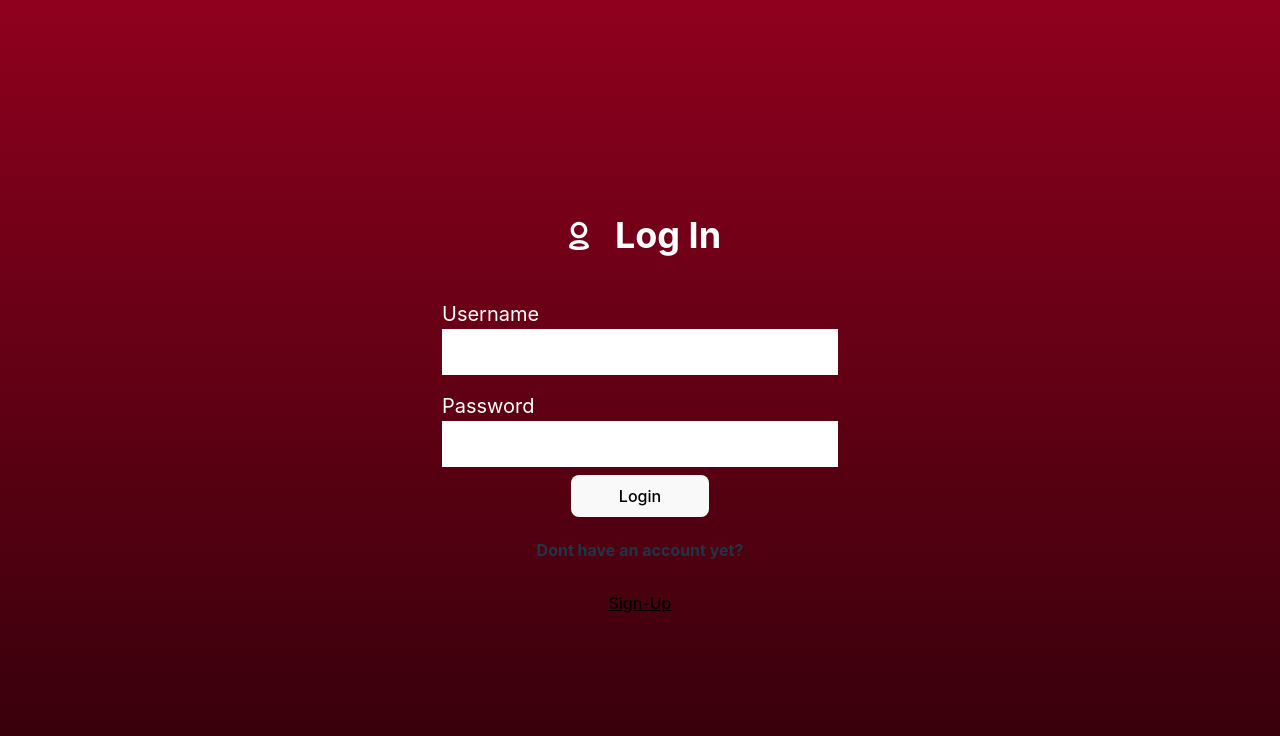
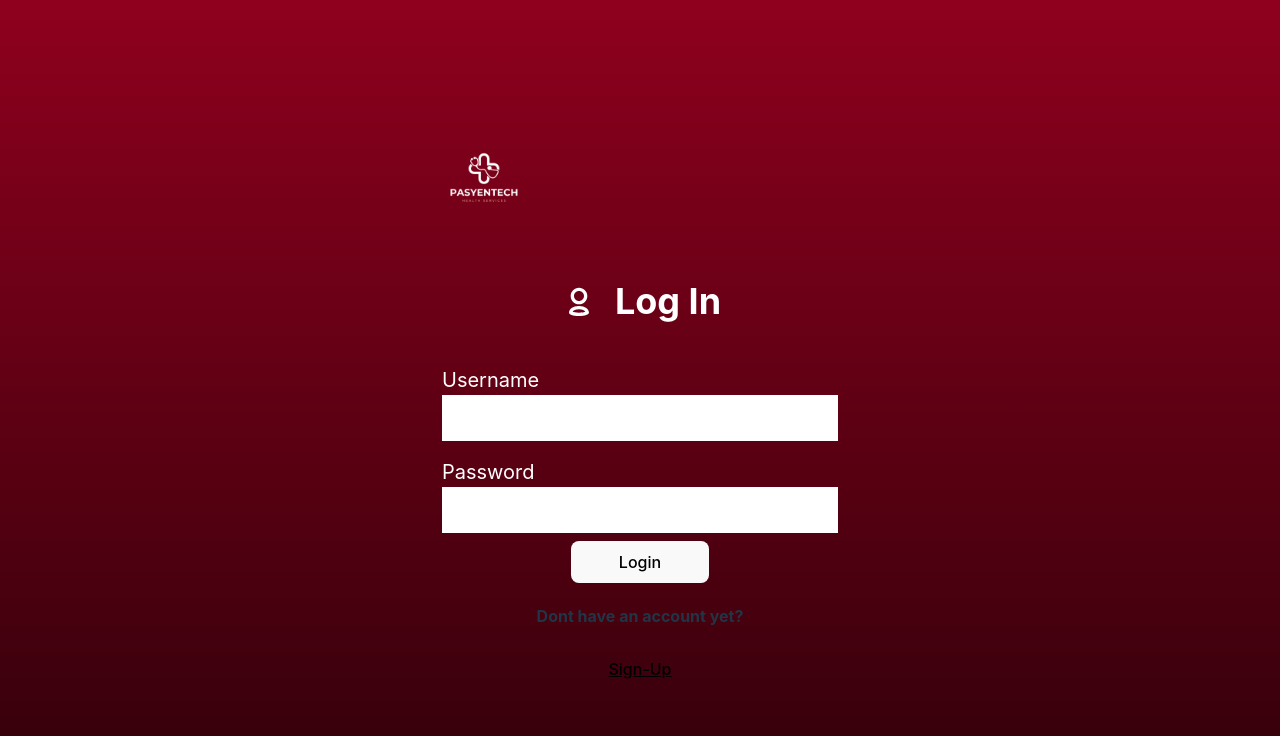
Before and after one commit to jaanides0213/pasyentech-deploy, a React (Vite) app: page /login in a window 1280 px wide. Shown: the top 736 px of the page. Built offline with nearby package versions, Linux system fonts and the light colour scheme.

Commit message:
...minor changes

```diff
--- a/src/App.css
+++ b/src/App.css
@@ -1,25 +1,36 @@
+/* App.css (or your global styles) */
+
+body {
+  margin: 0;
+  padding: 0;
+  font-family: 'Inter', sans-serif;
+}
+
 #root {
-  max-width: 1280px;
+  /* max-width: 1280px; */
   margin: 0 auto;
   padding: 2rem;
   text-align: center;
 }
 
+/* Header.module.css */
 
-@keyframes logo-spin {
-  from {
-    transform: rotate(0deg);
-  }
-  to {
-    transform: rotate(360deg);
-  }
+.Header {
+  display: flex;
+  align-items: center;
+  justify-content: flex-start;
+  width: 100%;
+  padding: 1rem;
+  background-color: #333;
 }
 
-@media (prefers-reduced-motion: no-preference) {
-  a:nth-of-type(2) .logo {
-    animation: logo-spin infinite 20s linear;
-  }
+.Logo {
+  width: 100px;
+  height: auto;
+  margin-right: 1rem;
+  animation: logo-spin infinite 20s linear;
 }
+
 
 .card {
   padding: 2em;
--- a/src/components/Header/Header.jsx
+++ b/src/components/Header/Header.jsx
@@ -0,0 +1,17 @@
+// Header.jsx
+
+import React from 'react';
+import Styles from './Header.module.css';
+import Logo from '../../assets/Logo.png';
+
+const Header = () => {
+  return (
+    <header className={Styles["Header"]}>
+      <img src={Logo} alt="logo" className={Styles["Logo"]} />
+      <span className={Styles["Header__span"]}>
+      </span>
+    </header>
+  );
+};
+
+export default Header;
--- a/src/components/Header/Header.module.css
+++ b/src/components/Header/Header.module.css
@@ -0,0 +1,19 @@
+/* Header.module.css */
+
+.Header {
+    display: flex;
+    align-items: center;
+    justify-content: flex-start; /* Align to the start (left) of the container */
+    width: 100%;
+    padding: 1rem;
+  }
+
+  .Logo {
+    width: 100px; /* Adjust the width as needed */
+    height: auto;
+    margin-right: 1rem; /* Add margin to separate the logo from other content */
+  }
+
+  .Header__span {
+    /* Additional styles for the span if needed */
+  }
--- a/src/pages/Login/Login.jsx
+++ b/src/pages/Login/Login.jsx
@@ -3,11 +3,11 @@ import Styles from './Login.module.css'
 import { useNavigate } from 'react-router-dom';
 import { useState } from 'react';
 import { TiUserOutline } from 'react-icons/ti';
+import Header from '../../components/Header/Header.jsx';
 
 const Login = () => {
 
     const navigate = useNavigate();
-
     const [uname, setUname] = useState("");
     const [password, setPassword] = useState("");
 
@@ -22,10 +22,12 @@ const Login = () => {
 
     return (
         <main className={Styles["Login"]}>
+            <Header />
             <span className={Styles["Login__span"]}>
                 <TiUserOutline size="2.5rem" color="white" />
                 <h2>Log In</h2>
             </span>
+
 
             <form
                 className={Styles["Login-form"]}
@@ -45,6 +47,8 @@ const Login = () => {
                         required
                     />
                 </span>
+
+
 
                 <span className={Styles["Login-form__input-span"]}>
                     <label htmlFor="password" className={Styles["Login-Form__label"]}>
```
Also changed, not shown: src/assets/Logo.png (added).
